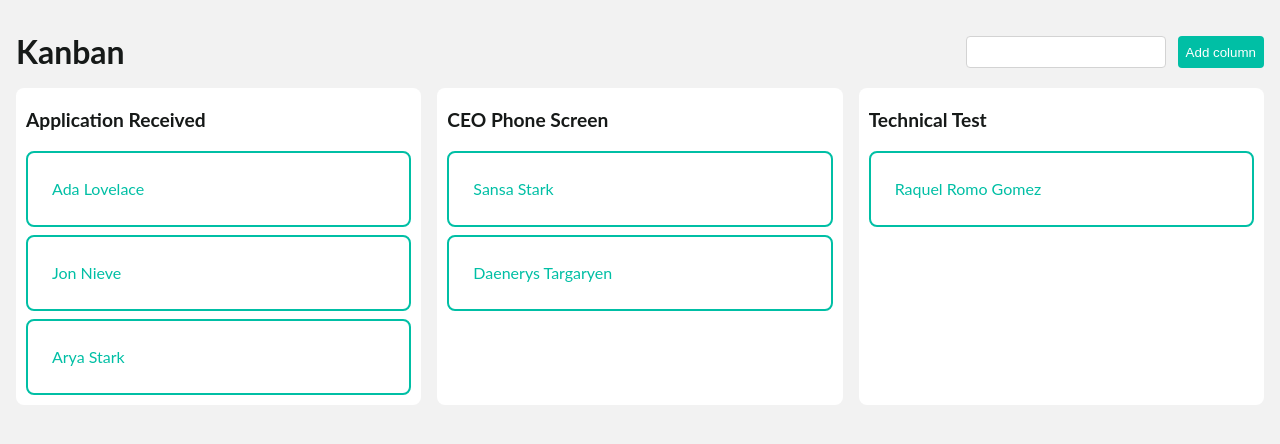
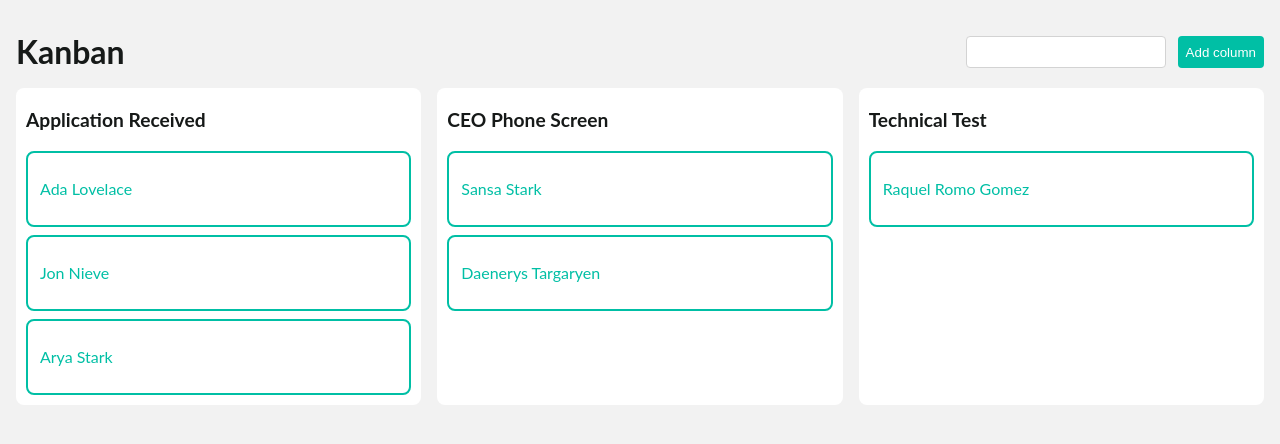
Before and after one commit to rqlromo/occupop-test, a React (Create React App) app: page / in a window 1280 px wide. Shown: the top 444 px of the page. Built offline with nearby package versions, Linux system fonts and the light colour scheme.

Commit message:
improve styles

```diff
--- a/src/components/kanban/index.scss
+++ b/src/components/kanban/index.scss
@@ -28,7 +28,7 @@
 }
 
 .kanban__card {
-  padding: 24px;
+  padding: 24px 12px;
   border: 2px solid #00bfa5;
   color: #00bfa5;
   border-radius: 8px;
```
